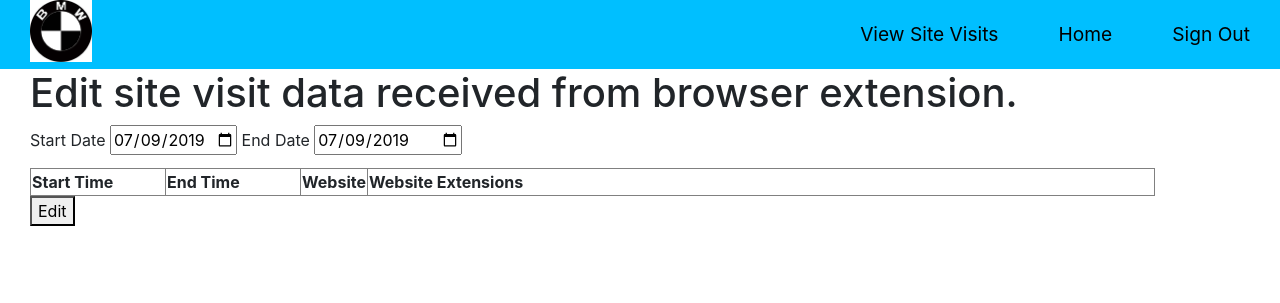
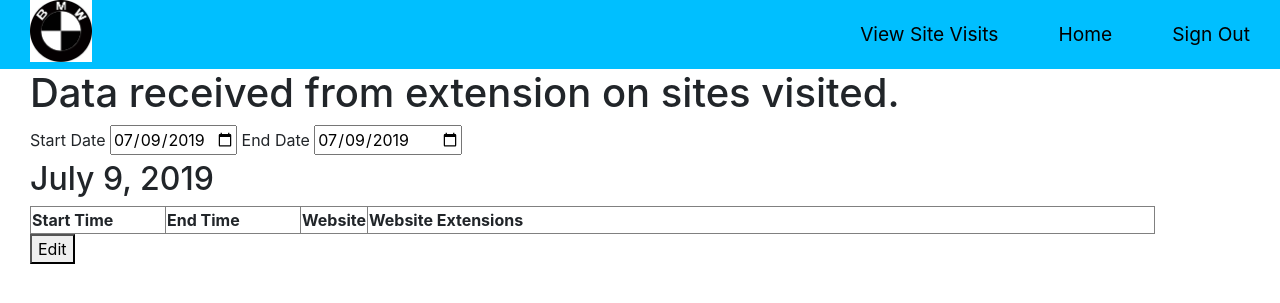
Before and after one commit to welkerbrendon/browser-tracker, a Django app: page /main/view-site-visits/ in a window 1280 px wide. Shown: the top 303 px of the page. Run offline with Django 3.2, Linux system fonts and the light colour scheme; the visitor is signed in with stand-in values (Sample User, id 1); data that the repository does not hold is empty; some libraries are stand-ins or nearby versions.

Commit message:
making label the same

```diff
--- a/main/templates/main/view-site-visits.html
+++ b/main/templates/main/view-site-visits.html
@@ -3,7 +3,7 @@
     <title>View Site Visit Data</title>
 {% endblock %}
 {% block content %}
-    <h1>Edit site visit data received from browser extension.</h1>
+    <h1>Data received from extension on sites visited.</h1>
     <label for="start_date">Start Date</label>
     <input type="date" id="start_date" value="{{ start_date }}" max="{{ end_date }}">
     <label for="end_date">End Date</label>
--- a/main/views.py
+++ b/main/views.py
@@ -102,7 +102,7 @@ def get_site_visits(user, start_date, end_date):
             })
 
         visit_data = {
-            "date": date,
+            "day": date,
             "visits": visit_dict_list
         }
         site_visits.append(visit_data)
```
